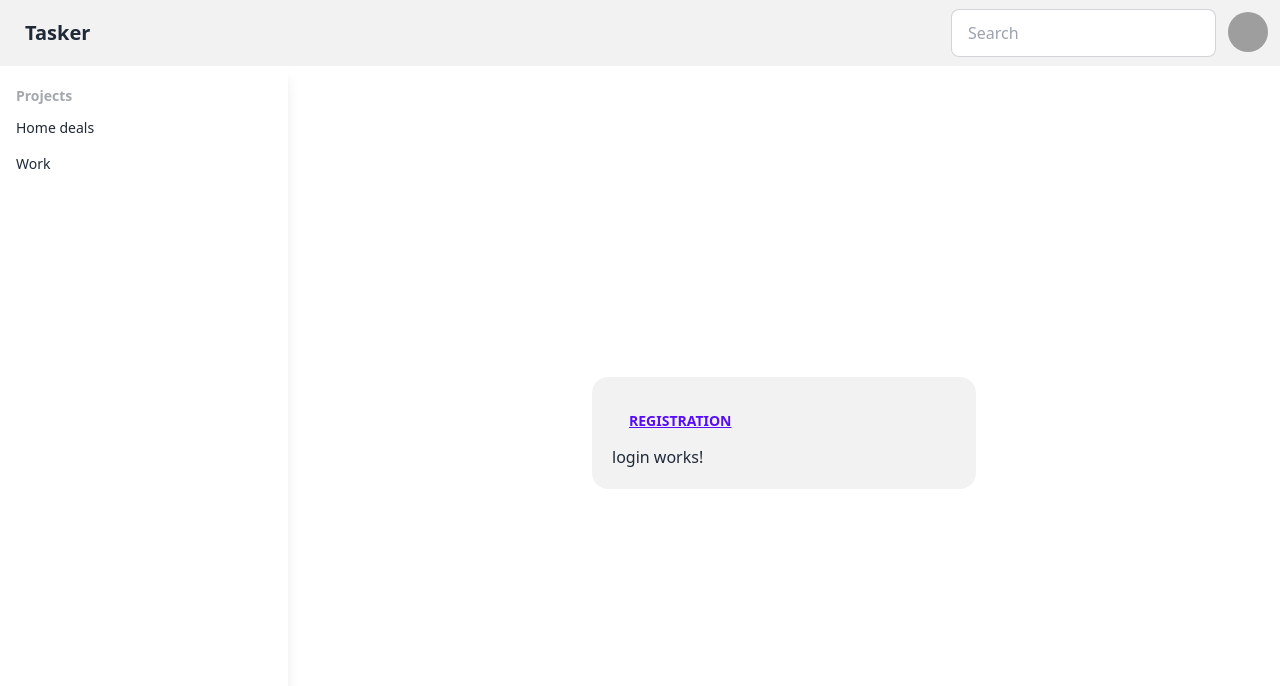
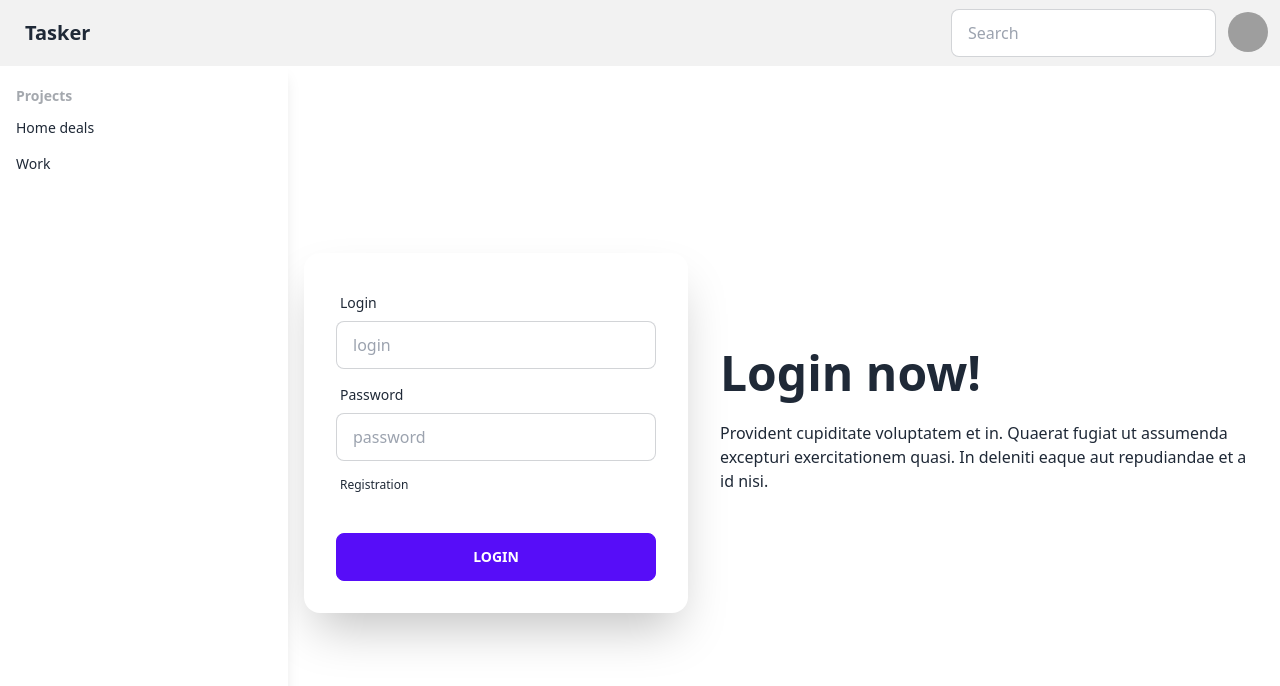
Before and after one commit to al-march/tasker, an Angular app in the folder client/: page /auth/login in a window 1280 px wide. Shown: the top 686 px of the page. Built offline with nearby package versions, Linux system fonts and the light colour scheme; grey boxes are pictures that could not be loaded.

Commit message:
🔥️ [FE] Страница авторизации

```diff
--- a/client/src/app/pages/auth/auth.component.html
+++ b/client/src/app/pages/auth/auth.component.html
@@ -1,3 +1,3 @@
-<div class="card bg-base-200 w-96 p-5">
+<div class="hero">
   <router-outlet></router-outlet>
 </div>
--- a/client/src/app/pages/auth/login/login.component.html
+++ b/client/src/app/pages/auth/login/login.component.html
@@ -1,3 +1,41 @@
-<a [routerLink]="['/auth', 'registration']" class="btn btn-link">Registration</a>
-
-<p>login works!</p>
+<div class="hero-content flex-col lg:flex-row-reverse">
+  <div class="text-center lg:text-left p-4">
+    <h1 class="text-5xl font-bold">Login now!</h1>
+    <p class="py-6">Provident cupiditate voluptatem et in. Quaerat fugiat ut assumenda excepturi exercitationem quasi.
+      In deleniti eaque aut repudiandae et a id nisi.</p>
+  </div>
+  <div class="card flex-shrink-0 w-full max-w-sm shadow-2xl bg-base-100">
+    <form class="card-body" name="form" (ngSubmit)="onSubmit()">
+      <div class="form-control">
+        <label class="label">
+          <span class="label-text">Login</span>
+        </label>
+        <input
+          type="text"
+          placeholder="login"
+          name="login"
+          class="input input-bordered"
+          [(ngModel)]="user.login"
+        />
+      </div>
+      <div class="form-control">
+        <label class="label">
+          <span class="label-text">Password</span>
+        </label>
+        <input
+          type="text"
+          placeholder="password"
+          name="password"
+          class="input input-bordered"
+          [(ngModel)]="user.password"
+        />
+      </div>
+      <label class="label">
+        <a routerLink="../registration" class="label-text-alt link link-hover">Registration</a>
+      </label>
+      <div class="form-control mt-6">
+        <button class="btn btn-primary">Login</button>
+      </div>
+    </form>
+  </div>
+</div>
--- a/client/src/app/pages/auth/login/login.component.ts
+++ b/client/src/app/pages/auth/login/login.component.ts
@@ -1,4 +1,6 @@
 import { ChangeDetectionStrategy, Component, OnInit } from '@angular/core';
+import { AuthService, LoginDto } from '@app/core/services';
+import { Router } from '@angular/router';
 
 @Component({
   selector: 'app-login',
@@ -7,10 +9,25 @@ import { ChangeDetectionStrategy, Component, OnInit } from '@angular/core';
   changeDetection: ChangeDetectionStrategy.OnPush
 })
 export class LoginComponent implements OnInit {
+  user: LoginDto = {
+    login: '',
+    password: ''
+  };
 
-  constructor() { }
+  constructor(
+    public authService: AuthService,
+    public router: Router
+  ) {
+  }
 
   ngOnInit(): void {
   }
 
+  onSubmit() {
+    this.authService.login(this.user).subscribe(data => {
+      localStorage.setItem('token', data.token);
+      localStorage.setItem('user', JSON.stringify(data.user));
+      this.router.navigate(['']);
+    });
+  }
 }
--- a/client/src/app/pages/auth/registration/registration.component.html
+++ b/client/src/app/pages/auth/registration/registration.component.html
@@ -1,3 +1,53 @@
-<a [routerLink]="['/auth', 'login']" class="btn btn-link">Login</a>
-
-<p>registration works!</p>
+<div class="hero-content flex-col lg:flex-row-reverse">
+  <div class="text-center lg:text-left p-4">
+    <h1 class="text-5xl font-bold">Registration now!</h1>
+    <p class="py-6">Provident cupiditate voluptatem et in. Quaerat fugiat ut assumenda excepturi exercitationem quasi.
+      In deleniti eaque aut repudiandae et a id nisi.</p>
+  </div>
+  <div class="card flex-shrink-0 w-full max-w-sm shadow-2xl bg-base-100">
+    <form class="card-body" name="form" (ngSubmit)="onSubmit()">
+      <div class="form-control">
+        <label class="label">
+          <span class="label-text">Login</span>
+        </label>
+        <input
+          type="text"
+          placeholder="login"
+          name="login"
+          class="input input-bordered"
+          [(ngModel)]="user.login"
+        />
+      </div>
+      <div class="form-control">
+        <label class="label">
+          <span class="label-text">Password</span>
+        </label>
+        <input
+          type="text"
+          placeholder="password"
+          name="password"
+          class="input input-bordered"
+          [(ngModel)]="user.password"
+        />
+      </div>
+      <div class="form-control">
+        <label class="label">
+          <span class="label-text">Name</span>
+        </label>
+        <input
+          type="text"
+          placeholder="name"
+          name="name"
+          class="input input-bordered"
+          [(ngModel)]="user.name"
+        />
+      </div>
+      <label class="label">
+        <a routerLink="../login" class="label-text-alt link link-hover">Login</a>
+      </label>
+      <div class="form-control mt-6">
+        <button class="btn btn-primary">Login</button>
+      </div>
+    </form>
+  </div>
+</div>
--- a/client/src/app/pages/auth/registration/registration.component.ts
+++ b/client/src/app/pages/auth/registration/registration.component.ts
@@ -1,4 +1,5 @@
 import { ChangeDetectionStrategy, Component, OnInit } from '@angular/core';
+import { AuthService, RegistrationDto } from '@app/core/services';
 
 @Component({
   selector: 'app-registration',
@@ -7,10 +8,23 @@ import { ChangeDetectionStrategy, Component, OnInit } from '@angular/core';
   changeDetection: ChangeDetectionStrategy.OnPush
 })
 export class RegistrationComponent implements OnInit {
+  user: RegistrationDto = {
+    login: '',
+    password: '',
+    name: ''
+  };
 
-  constructor() { }
+  constructor(
+    public authService: AuthService
+  ) {
+  }
 
   ngOnInit(): void {
   }
 
+  onSubmit() {
+    this.authService.registration(this.user).subscribe(data => {
+    });
+  }
+
 }
```
Also changed, not shown: client/src/app/pages/auth/auth.module.ts (+5 -2 lines).
